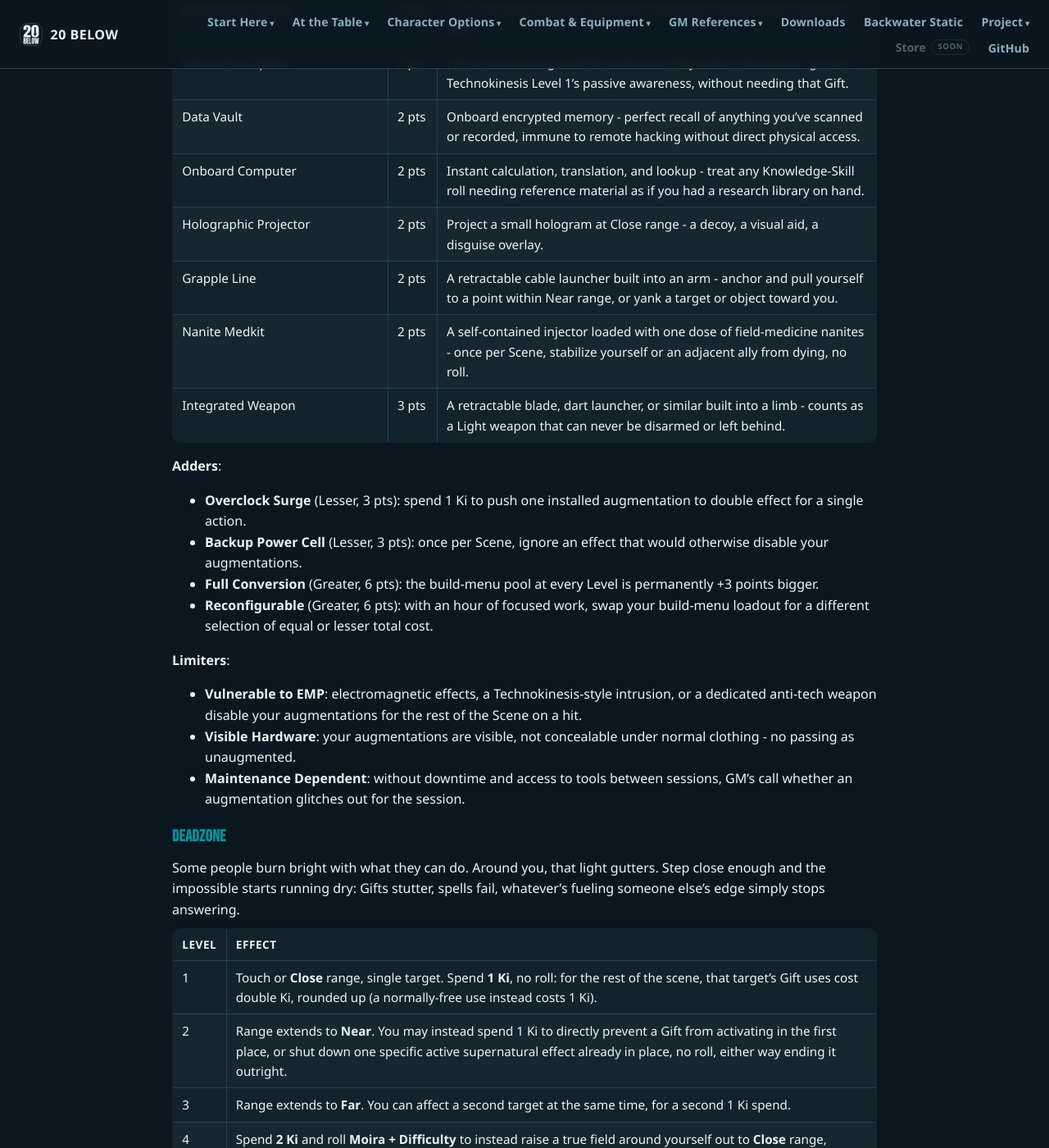
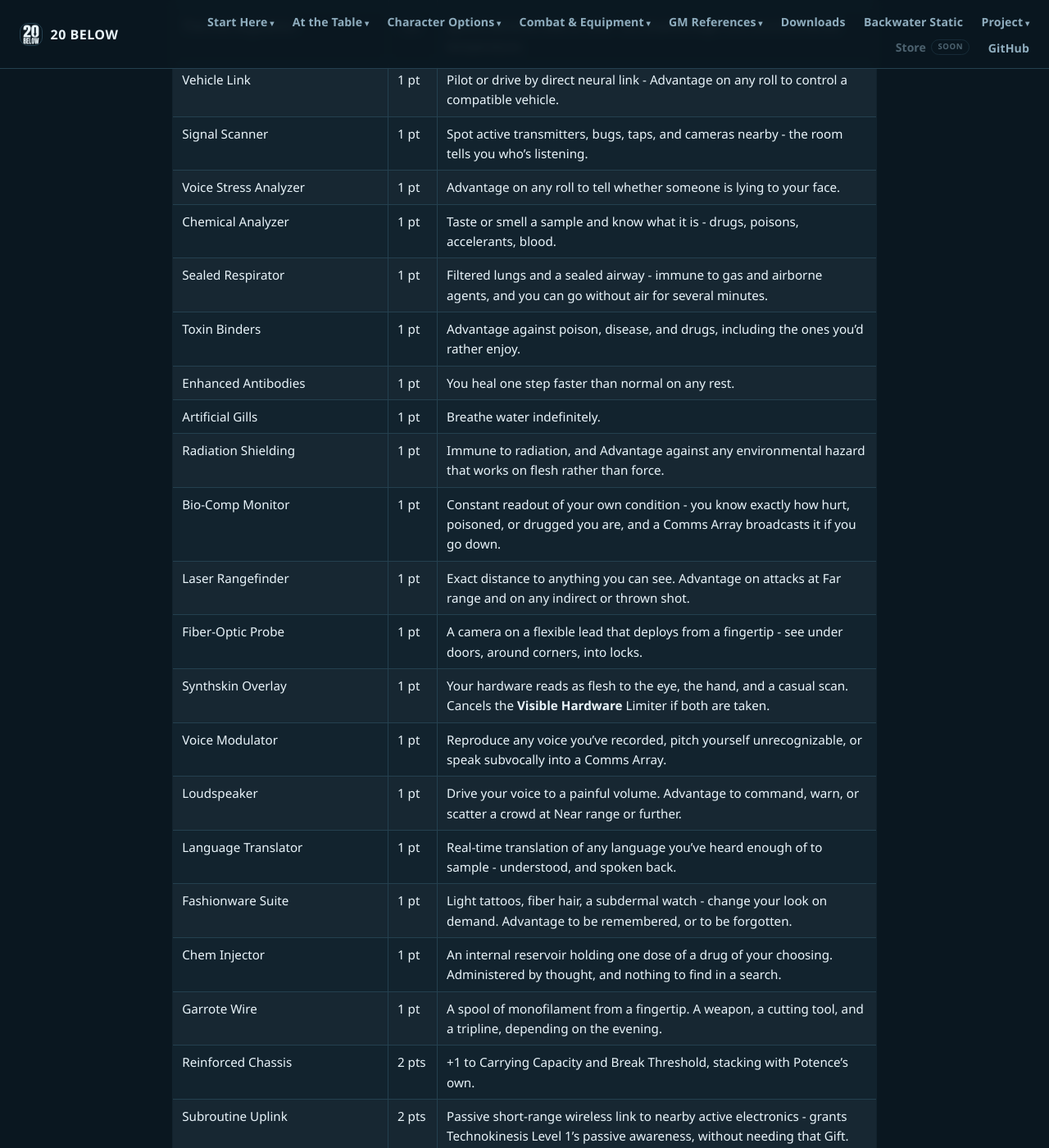
Before and after one commit to feralucce/20_Below, a Jekyll site: the page built from rules/gifts.md, in a window 1280 px wide and 1400 px high, scrolled down 11562 px. Shown: the whole window at 82% size. Built offline with Jekyll 4.4.1, drawn with Linux system fonts in a browser that asks for light colours; our own code applies the rules of GitHub Pages for plain Markdown files; some of the changed text lies outside the part shown.

Commit message:
Widen the Cybernetics build menu to 57 options
Mined Cyberpunk's Chromebooks and Rifts' bionics for coverage the menu
did not have - neuralware, sensors, environmental sealing, power, and
Rifts-scale hardware - skipping anything an existing row already did.
Four of the new options are bigger versions of a cheaper one, so the
take-one-or-the-other rule is stated once above the table rather than
four times inside it.

Pool sizes are unchanged: this is wider choice, not more power.

The web book still shows the old menu. Its Gifts chapter is generated
from the paginated print chapter, not from rules/, so the new rows
reach the site when the chapter is repaginated in the Brewery.

Co-Authored-By: Claude Opus 5 <noreply@anthropic.com>

```diff
--- a/rules/gifts.md
+++ b/rules/gifts.md
@@ -278,6 +278,8 @@ The build is set once at creation, spending a points pool (below) on the build m
 
 **Build menu**:
 
+A few options are bigger versions of a cheaper one - Myomer Fiber and Linear Frame, Subdermal Plating and Armored Plating, Sensory Suite and Multi-Optic Cluster, Chemical and Molecular Analyzer. Take one or the other; the larger replaces the smaller rather than stacking with it.
+
 | Option | Cost | Effect |
 |---|---|---|
 | Subdermal Plating | 1 pt | +2 Soak, always on. |
@@ -293,6 +295,25 @@ The build is set once at creation, spending a points pool (below) on the build m
 | Climbing Servos | 1 pt | Retractable claws or grip pads in hands and feet - climb sheer surfaces at your normal Movement Rate, no roll for an ordinary climb. |
 | Silent Movement Dampeners | 1 pt | Your augmented limbs make no mechanical noise - no Stealth penalty from servo whine or joint clicks. |
 | Thermal Regulation | 1 pt | Ignore extreme heat or cold - no Disadvantage from environmental temperature. |
+| Vehicle Link | 1 pt | Pilot or drive by direct neural link - Advantage on any roll to control a compatible vehicle. |
+| Signal Scanner | 1 pt | Spot active transmitters, bugs, taps, and cameras nearby - the room tells you who's listening. |
+| Voice Stress Analyzer | 1 pt | Advantage on any roll to tell whether someone is lying to your face. |
+| Chemical Analyzer | 1 pt | Taste or smell a sample and know what it is - drugs, poisons, accelerants, blood. |
+| Sealed Respirator | 1 pt | Filtered lungs and a sealed airway - immune to gas and airborne agents, and you can go without air for several minutes. |
+| Toxin Binders | 1 pt | Advantage against poison, disease, and drugs, including the ones you'd rather enjoy. |
+| Enhanced Antibodies | 1 pt | You heal one step faster than normal on any rest. |
+| Artificial Gills | 1 pt | Breathe water indefinitely. |
+| Radiation Shielding | 1 pt | Immune to radiation, and Advantage against any environmental hazard that works on flesh rather than force. |
+| Bio-Comp Monitor | 1 pt | Constant readout of your own condition - you know exactly how hurt, poisoned, or drugged you are, and a Comms Array broadcasts it if you go down. |
+| Laser Rangefinder | 1 pt | Exact distance to anything you can see. Advantage on attacks at Far range and on any indirect or thrown shot. |
+| Fiber-Optic Probe | 1 pt | A camera on a flexible lead that deploys from a fingertip - see under doors, around corners, into locks. |
+| Synthskin Overlay | 1 pt | Your hardware reads as flesh to the eye, the hand, and a casual scan. Cancels the **Visible Hardware** Limiter if both are taken. |
+| Voice Modulator | 1 pt | Reproduce any voice you've recorded, pitch yourself unrecognizable, or speak subvocally into a Comms Array. |
+| Loudspeaker | 1 pt | Drive your voice to a painful volume. Advantage to command, warn, or scatter a crowd at Near range or further. |
+| Language Translator | 1 pt | Real-time translation of any language you've heard enough of to sample - understood, and spoken back. |
+| Fashionware Suite | 1 pt | Light tattoos, fiber hair, a subdermal watch - change your look on demand. Advantage to be remembered, or to be forgotten. |
+| Chem Injector | 1 pt | An internal reservoir holding one dose of a drug of your choosing. Administered by thought, and nothing to find in a search. |
+| Garrote Wire | 1 pt | A spool of monofilament from a fingertip. A weapon, a cutting tool, and a tripline, depending on the evening. |
 | Reinforced Chassis | 2 pts | +1 to Carrying Capacity and Break Threshold, stacking with Potence's own. |
 | Subroutine Uplink | 2 pts | Passive short-range wireless link to nearby active electronics - grants Technokinesis Level 1's passive awareness, without needing that Gift. |
 | Data Vault | 2 pts | Onboard encrypted memory - perfect recall of anything you've scanned or recorded, immune to remote hacking without direct physical access. |
@@ -300,7 +321,24 @@ The build is set once at creation, spending a points pool (below) on the build m
 | Holographic Projector | 2 pts | Project a small hologram at Close range - a decoy, a visual aid, a disguise overlay. |
 | Grapple Line | 2 pts | A retractable cable launcher built into an arm - anchor and pull yourself to a point within Near range, or yank a target or object toward you. |
 | Nanite Medkit | 2 pts | A self-contained injector loaded with one dose of field-medicine nanites - once per Scene, stabilize yourself or an adjacent ally from dying, no roll. |
+| Smartlink | 2 pts | A weapon interface - add **one bonus die** to attacks with any firearm wired to you. Someone else firing it gets nothing. |
+| Pain Editor | 2 pts | Wound Disadvantage from missing Health Levels doesn't apply to you, and torture, agony effects, and pain-based intimidation simply don't land. |
+| Motion Sensor | 2 pts | Detect anything moving within Near range, through darkness, smoke, or a single wall. |
+| Multi-Optic Cluster | 2 pts | Every Sensory Suite upgrade at once, in one eye - darkness, magnification, filtering, and thermal. Replaces Sensory Suite. |
+| Molecular Analyzer | 2 pts | Forensic-grade analysis - material composition, residues, age, what a thing was before it was this. Replaces Chemical Analyzer. |
+| Cyber-Disguise | 2 pts | Reshape your face and build over a few minutes to pass as a specific other person you've studied. Not an illusion - it's machinery moving bone. |
+| Jump Servos | 2 pts | Leap to anywhere within Near range from standing, and take no damage from a fall you chose. |
+| Nano-Repair System | 2 pts | An internal repair swarm - recover **1 Health Level** once per Scene, no roll and no action. |
+| Quick-Change Mount | 2 pts | Swap a hand for another limb-mounted option costing 2 points or less in seconds rather than an hour. |
 | Integrated Weapon | 3 pts | A retractable blade, dart launcher, or similar built into a limb - counts as a Light weapon that can never be disarmed or left behind. |
+| Reflex Booster | 3 pts | Spend **1 Ki** to take one extra Fast action. Once per round, no limit per Scene. |
+| Chipware Socket | 3 pts | A skill-chip slot. With a chip on hand, treat any one Skill as **Trained** for the Scene - swap chips freely between Scenes. |
+| Linear Frame | 3 pts | An internal load frame - **+4** to one physical sub-stat rather than Myomer Fiber's +2, but the bulk is not concealable. Replaces Myomer Fiber. |
+| Armored Plating | 3 pts | **+4** Soak rather than Subdermal Plating's +2, but it is plainly armor and cannot be concealed. Replaces Subdermal Plating. |
+| Chameleon Skin | 3 pts | Hold still and your skin matches what's behind you - Advantage on Stealth while stationary, lost the moment you move. |
+| Cybersnake | 3 pts | A segmented limb that deploys from your torso - reaches Close range, grapples, and gets into places a hand won't. |
+| Internal Power Plant | 3 pts | A sealed generator instead of cells. Your augmentations never run down and never need servicing, cancelling the **Maintenance Dependent** Limiter if both are taken. |
+| Integrated Heavy Weapon | 4 pts | A forearm-mounted ranged weapon - counts as a Medium weapon, never disarmed, and impossible to explain at a checkpoint. |
 
 **Adders**:
 
```
